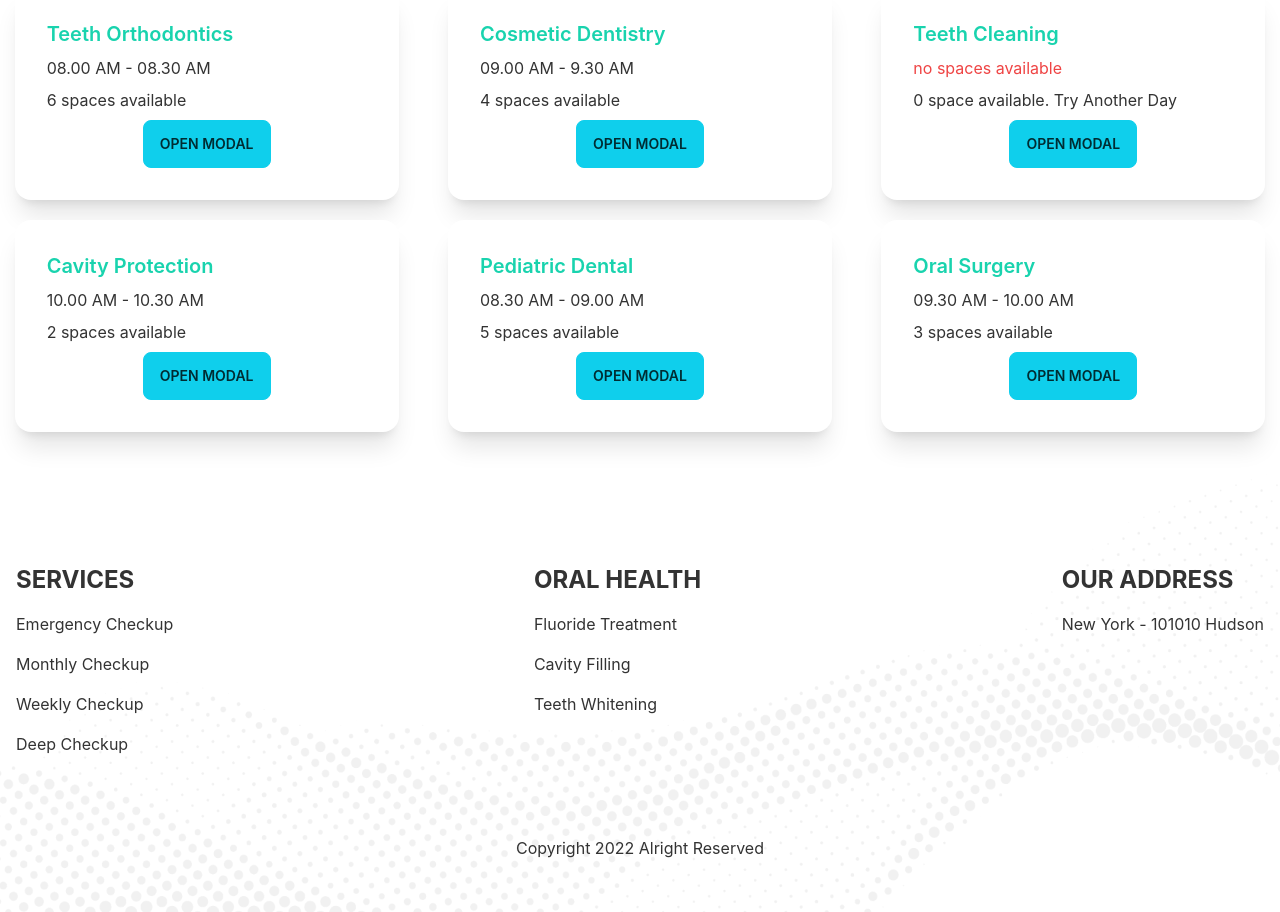
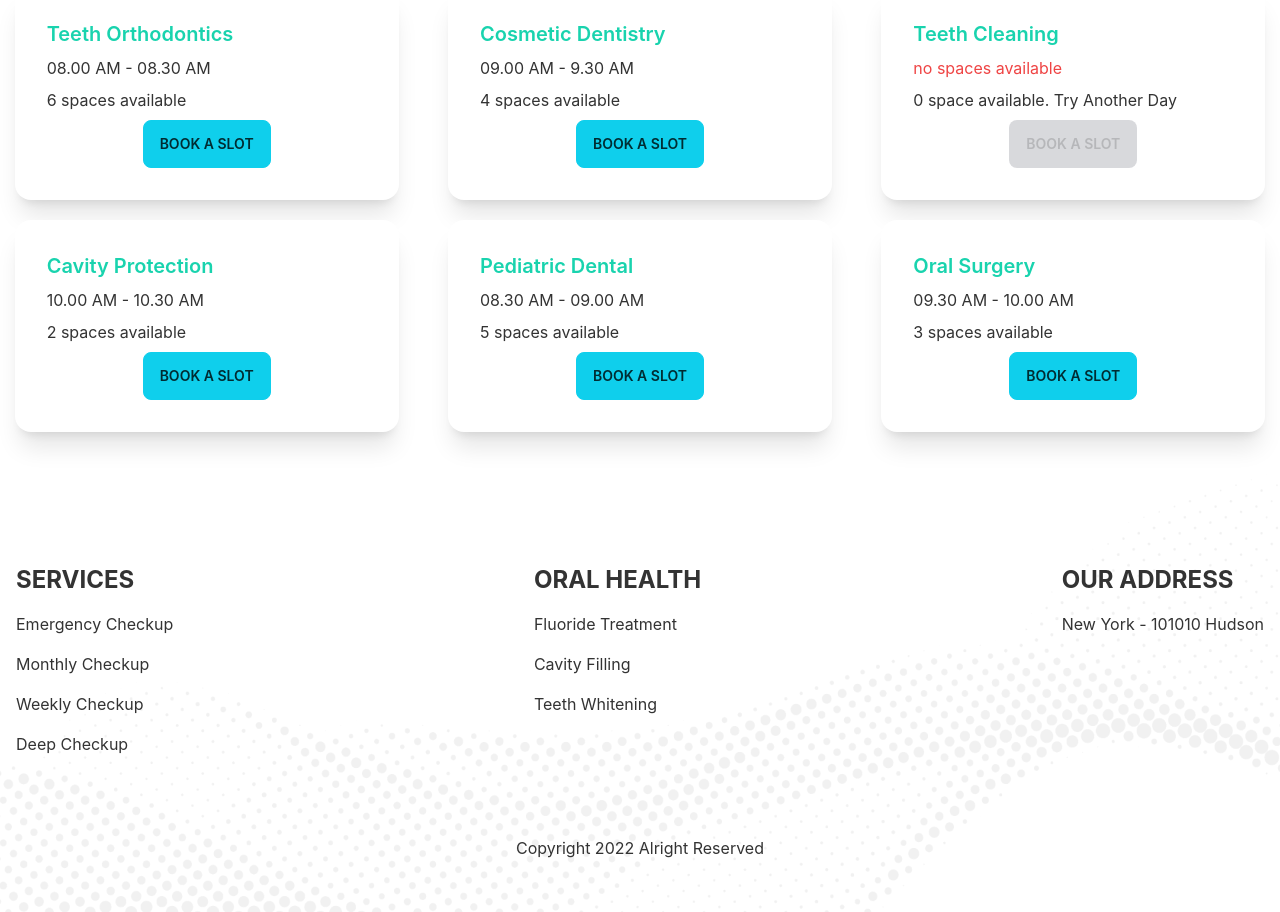
Before and after one commit to shakib-mia/doctors-portal-web, a React (Create React App) app: page /appointment in a window 1280 px wide. Shown: the part 960-1872 px from the top of the page. Built offline with nearby package versions, Linux system fonts and the light colour scheme.

Commit message:
special data can be shown in modal

```diff
--- a/src/Components/Pages/Appointment/AvailableAppointments/AvailableAppointments.js
+++ b/src/Components/Pages/Appointment/AvailableAppointments/AvailableAppointments.js
@@ -1,11 +1,9 @@
 import { format } from 'date-fns';
 import React, { useEffect, useState } from 'react';
 import Booking from './Booking';
-import BookingModal from './BookingModal';
 
 const AvailableAppointments = ({ date }) => {
       const [services, setServices] = useState([]);
-      const [treatment, setTreatment] = useState({})
 
       useEffect(() => {
             fetch('services.json')
@@ -20,10 +18,8 @@ const AvailableAppointments = ({ date }) => {
                         {services.map(service => <Booking
                               key={service._id}
                               service={service}
-                              setTreatment={() => setTreatment(service)}
                         ></Booking>)}
                   </div>
-                  <BookingModal></BookingModal>
             </div>
       );
 };
--- a/src/Components/Pages/Appointment/AvailableAppointments/Booking.js
+++ b/src/Components/Pages/Appointment/AvailableAppointments/Booking.js
@@ -1,13 +1,10 @@
-import React from 'react';
+import React, { useState } from 'react';
 import BookingModal from './BookingModal';
 
 const Booking = ({ service }) => {
       let { _id, name, slots } = service;
-
-      const setTreatment = (service) => {
-            console.log(service);
-            <BookingModal key={_id} name={name}></BookingModal>
-      }
+      // console.log(name)
+      const [spService, setSpService] = useState()
 
       return (
             <div className="card w-96 bg-base-100 mx-auto shadow-xl">
@@ -23,12 +20,14 @@ const Booking = ({ service }) => {
                         <p>{slots.length} {slots.length > 1 ? "spaces available" : "space available. Try Another Day"}</p>
                         <div className="card-actions justify-center">
                               <label
-                                    onClick={() => setTreatment(service)}
                                     htmlFor="bookingModal"
                                     className="btn btn-primary modal-button"
-                              >open modal</label>
+                                    disabled={slots.length === 0}
+                                    onClick={() => setSpService(service)}
+                              >Book a slot</label>
                         </div>
                   </div>
+                  <BookingModal service={spService}></BookingModal>
             </div>
       );
 };
--- a/src/Components/Pages/Appointment/AvailableAppointments/BookingModal.js
+++ b/src/Components/Pages/Appointment/AvailableAppointments/BookingModal.js
@@ -1,19 +1,21 @@
 import React from 'react';
 
-const BookingModal = ({ name }) => {
-
+const BookingModal = ({ service }) => {
+      if (service) {
+            console.log(service)
             return (
                   <div>
                         <input type="checkbox" id="bookingModal" className="modal-toggle" />
                         <div className="modal">
                               <div className="modal-box relative">
                                     <label htmlFor="bookingModal" className="btn btn-sm btn-circle absolute right-2 top-2">✕</label>
-                              <h3 className="text-lg font-bold">{name}</h3>
+                                    <h3 className="text-lg font-bold">{service.name}</h3>
                                     <p className="py-4">You've been selected for a chance to get one year of subscription to use Wikipedia for free!</p>
                               </div>
                         </div>
                   </div>
             );
+      }
 };
 
 export default BookingModal;
```
Lines whose indentation alone changed are shown as unchanged.
